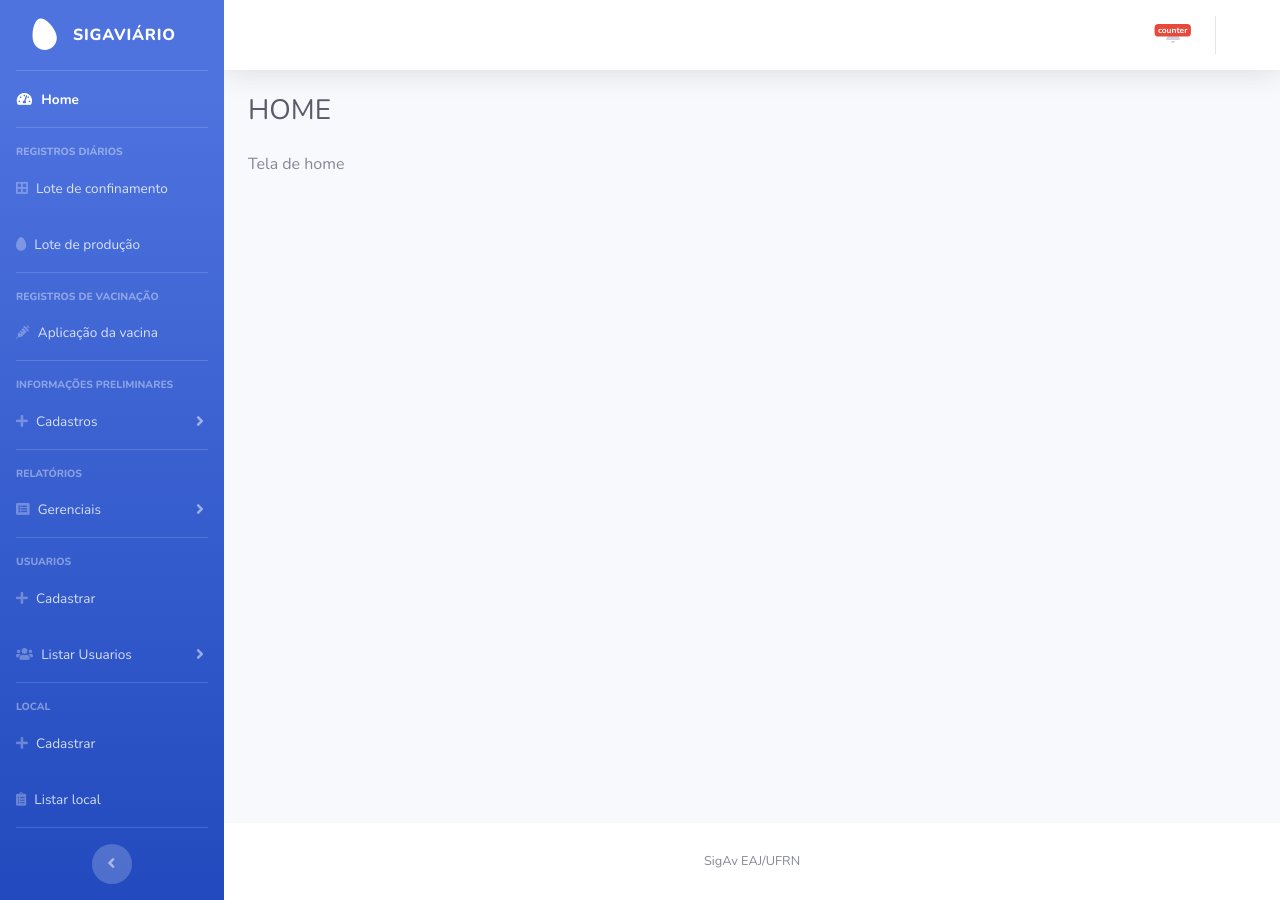
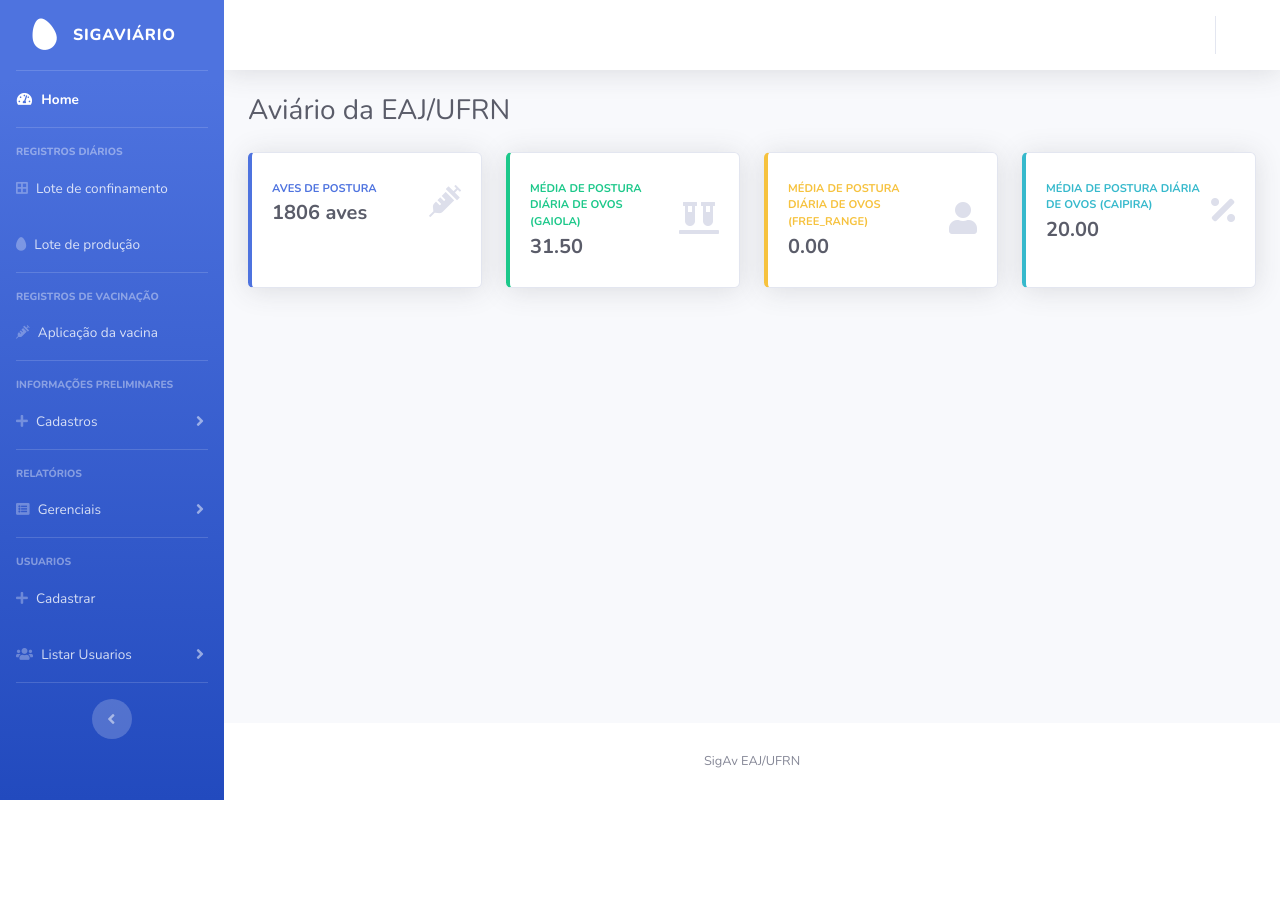
Before and after one commit to carlafcf/SigAv, a Django app: page / in a window 1280 px wide. After the commit the page ends 800 px from the top, so only its background shows below. Run offline with Django 3.2, Linux system fonts and the light colour scheme; a user stored in the database is signed in; data comes from the database, SQL or seed files in the repository; both versions use the stored data as it was after the commit; some libraries are stand-ins or nearby versions.

Commit message:
HOME - dados de postura

```diff
--- a/SigAv/producao/models.py
+++ b/SigAv/producao/models.py
@@ -22,6 +22,7 @@ class Fase_postura(models.Model):
     data_chegada = models.DateField(default=date.today)
     quantidade_aves_chegada = models.PositiveIntegerField()
     quantidade_aves_final = models.PositiveIntegerField(null=True, blank=True)
+    media_postura_diaria = models.DecimalField(max_digits=10, decimal_places=2, default=0)
     status = models.CharField(max_length=1, choices=STATUS, default='A') # Representa a existência ou não das aves no ambiente
     observacoes = models.CharField(max_length=400, null=True, blank=True)
 
--- a/SigAv/producao/views.py
+++ b/SigAv/producao/views.py
@@ -14,7 +14,42 @@ from lote.models import Lote
 
 @login_required
 def home(request):
-    return render(request, 'producao/home.html')
+    fase_postura = Fase_postura.objects.filter(status='A')
+
+    qnt_aves_postura = 0
+    media_postura_diaria_A = 0
+    quantidade_postura_A = 0
+    media_postura_diaria_B = 0
+    quantidade_postura_B = 0
+    media_postura_diaria_C = 0
+    quantidade_postura_C = 0
+    for fase in fase_postura:
+        qnt_aves_postura += fase.quantidade_aves_final
+
+        if fase.tipo_sistema == 'A':
+            quantidade_postura_A = quantidade_postura_A+1
+            media_postura_diaria_A = media_postura_diaria_A + fase.media_postura_diaria
+
+        if fase.tipo_sistema == 'B':
+            quantidade_postura_B = quantidade_postura_B+1
+            media_postura_diaria_B = media_postura_diaria_B + fase.media_postura_diaria
+
+        if fase.tipo_sistema == 'C':
+            quantidade_postura_C = quantidade_postura_C+1
+            media_postura_diaria_C = media_postura_diaria_C + fase.media_postura_diaria
+
+    media_postura_diaria_A = media_postura_diaria_A/quantidade_postura_A
+    media_postura_diaria_B = media_postura_diaria_B/quantidade_postura_B
+    media_postura_diaria_C = media_postura_diaria_C/quantidade_postura_C
+
+    informacoes = {
+        'qnt_aves_postura': qnt_aves_postura,
+        'media_postura_diaria_A': media_postura_diaria_A,
+        'media_postura_diaria_B': media_postura_diaria_B,
+        'media_postura_diaria_C': media_postura_diaria_C
+    }
+
+    return render(request, 'home.html', informacoes)
 
 class Criar_Producao(CreateView):
     model = Fase_postura
@@ -187,6 +222,8 @@ def criar_registro_diario_1(request, pk):
                 movimento_diario.primeira_coleta=form.cleaned_data['primeira_coleta']
                 movimento_diario.ovos_quebrados=form.cleaned_data['ovos_quebrados']
                 movimento_diario.save()
+
+                producao.media_postura_diaria = atualizar_media_fase_postura(producao.pk)
                 producao.quantidade_aves_final = producao.quantidade_aves_final - movimento_diario.mortalidade
                 producao.save()
 
@@ -196,6 +233,8 @@ def criar_registro_diario_1(request, pk):
                 movimento_diario.mortalidade=form.cleaned_data['mortalidade'] + movimento_diario.mortalidade
                 movimento_diario.ovos_quebrados=form.cleaned_data['ovos_quebrados'] + movimento_diario.ovos_quebrados
                 movimento_diario.save()
+
+                producao.media_postura_diaria = atualizar_media_fase_postura(producao.pk)
                 producao.quantidade_aves_final = producao.quantidade_aves_final - movimento_diario.mortalidade
                 producao.save()
 
@@ -229,6 +268,8 @@ def criar_registro_diario_2(request, pk):
                 movimento_diario.segunda_coleta=form.cleaned_data['segunda_coleta']
                 movimento_diario.ovos_quebrados=form.cleaned_data['ovos_quebrados']
                 movimento_diario.save()
+
+                producao.media_postura_diaria = atualizar_media_fase_postura(producao.pk)
                 producao.quantidade_aves_final = producao.quantidade_aves_final - movimento_diario.mortalidade
                 producao.save()
 
@@ -238,6 +279,8 @@ def criar_registro_diario_2(request, pk):
                 movimento_diario.mortalidade=form.cleaned_data['mortalidade'] + movimento_diario.mortalidade
                 movimento_diario.ovos_quebrados=form.cleaned_data['ovos_quebrados'] + movimento_diario.ovos_quebrados
                 movimento_diario.save()
+
+                producao.media_postura_diaria = atualizar_media_fase_postura(producao.pk)
                 producao.quantidade_aves_final = producao.quantidade_aves_final - movimento_diario.mortalidade
                 producao.save()
 
@@ -259,3 +302,16 @@ def buscar_lote_atual():
         return Lote.objects.filter(Q(status="A") | Q(status="B"))[0]
     else:
         return None
+
+def atualizar_media_fase_postura(pk):
+    fase_postura = Fase_postura.objects.get(pk=pk)
+    qnt_dias = Movimento_diario_postura.objects.filter(fase_postura=fase_postura).count()
+
+    contagem = 0
+    for movimento in Movimento_diario_postura.objects.filter(fase_postura=fase_postura):
+        if (movimento.primeira_coleta != None):
+            contagem = contagem + movimento.primeira_coleta
+        if (movimento.segunda_coleta != None):
+            contagem = contagem + movimento.segunda_coleta
+
+    return contagem/qnt_dias
--- a/SigAv/templates/base.html
+++ b/SigAv/templates/base.html
@@ -31,7 +31,7 @@
     <ul class="navbar-nav bg-gradient-primary sidebar sidebar-dark accordion" id="accordionSidebar">
 
       <!-- Sidebar - Brand -->
-      <a class="sidebar-brand d-flex align-items-center justify-content-center" href="index.html">
+      <a class="sidebar-brand d-flex align-items-center justify-content-center" href="{% url 'producao:home' %}">
         <div class="sidebar-brand-icon rotate-n-15">
           <i class="fas fa-egg"></i>
         </div>
@@ -43,7 +43,7 @@
 
       <!-- Nav Item - Dashboard -->
       <li class="nav-item active">
-        <a class="nav-link" href="{% url 'lote:listar' %}">
+        <a class="nav-link" href="{% url 'producao:home' %}">
           <i class="fas fa-fw fa-tachometer-alt"></i>
           <span>Home</span></a>
       </li>
@@ -59,7 +59,7 @@
       </div>
 
       <li class="nav-item">
-        <a class="nav-link collapsed" href="{% url 'lote:listar'%}">
+        <a class="nav-link collapsed" href="{% url 'lote:detalhes'%}">
           <i class="fas fa-border-all"></i>
           <span>Lote de confinamento</span>
         </a>
@@ -175,24 +175,6 @@
         </div>
       </li>
 
-       <hr class="sidebar-divider">
-
-      <div class="sidebar-heading">
-        Local
-      </div>
-      <li class="nav-item">
-        <a class="nav-link collapsed" href="">
-          <i class="fas fa-plus"></i>
-          <span>Cadastrar</span>
-        </a>
-      </li>
-
-      <li class="nav-item">
-        <a class="nav-link collapsed" href="">
-          <i class="fa fa-clipboard-list"></i>
-          <span>Listar local</span>
-        </a>
-      </li>
 
 
 
@@ -226,39 +208,6 @@
 
             <!-- Nav Item - Alerts -->
 
-            <li class="nav-item dropdown no-arrow mx-1">
-              <a class="nav-link dropdown-toggle" href="#" id="alertsDropdown" role="button" data-toggle="dropdown" aria-haspopup="true" aria-expanded="false">
-                <i class="fas fa-bell fa-fw"></i>
-
-                <!-- Counter - Alerts -->
-                <span class="badge badge-danger badge-counter">counter</span>
-              </a>
-              <!-- Dropdown - Alerts -->
-              <div class="dropdown-list dropdown-menu dropdown-menu-right shadow animated--grow-in" aria-labelledby="alertsDropdown">
-                <h6 class="dropdown-header">
-                  Central de Alertas
-                </h6>
-
-                  <!-- {% for amostra in amostras_pendentes|slice:"3" %} -->
-
-                    <a class="dropdown-item d-flex align-items-center" href="">
-                      <div class="mr-3">
-                        <div class="icon-circle bg-warning">
-                          <i class="fas fa-exclamation-triangle text-white"></i>
-                        </div>
-                      </div>
-                      <div>
-                       <form action="" method="POST">
-                        <div class="small text-gray-500"></div>
-                        A amostra ainda não foi concluída.
-                       </form>
-                      </div>
-                    </a>
-                  <!-- {% endfor %} -->
-
-                <a class="dropdown-item text-center small text-gray-500" href="">Mostrar todos</a>
-              </div>
-            </li>
 
 
             <div class="topbar-divider d-none d-sm-block"></div>
--- /dev/null
+++ b/SigAv/templates/home.html
@@ -0,0 +1,76 @@
+{% extends "base.html" %}
+{% load bootstrap4 %}
+
+{% block titulo %}
+  Aviário da EAJ/UFRN
+{% endblock %}
+
+{% block conteudo %}
+<div class="row">
+
+  <div class="col-xl-3 col-md-6 mb-4">
+    <div class="card border-left-primary shadow h-100 py-2">
+      <div class="card-body">
+        <div class="row no-gutters align-items-center">
+          <div class="col mr-2">
+           <div class="text-xs font-weight-bold text-primary text-uppercase mb-1">Aves de postura</div>
+            <div class="h5 mb-0 font-weight-bold text-gray-800">{{ qnt_aves_postura }} aves</div>
+          </div>
+          <div class="col-auto">
+            <i class="fas fa-syringe fa-2x text-gray-300"></i>
+          </div>
+        </div>
+      </div>
+    </div>
+  </div>
+
+
+  <div class="col-xl-3 col-md-6 mb-4">
+    <div class="card border-left-success shadow h-100 py-2">
+      <div class="card-body">
+        <div class="row no-gutters align-items-center">
+          <div class="col mr-2">
+            <div class="text-xs font-weight-bold text-success text-uppercase mb-1">Média de postura diária de ovos (gaiola)</div>
+            <div class="h5 mb-0 font-weight-bold text-gray-800">{{ media_postura_diaria_B }}</div>
+          </div>
+          <div class="col-auto">
+            <i class="fas fa-vials fa-2x text-gray-300"></i>
+          </div>
+        </div>
+      </div>
+    </div>
+  </div>
+
+  <div class="col-xl-3 col-md-6 mb-4">
+    <div class="card border-left-warning shadow h-100 py-2">
+      <div class="card-body">
+        <div class="row no-gutters align-items-center">
+          <div class="col mr-2">
+            <div class="text-xs font-weight-bold text-warning text-uppercase mb-1">Média de postura diária de ovos (free_range)</div>
+            <div class="h5 mb-0 font-weight-bold text-gray-800">{{ media_postura_diaria_A }}</div>
+          </div>
+          <div class="col-auto">
+            <i class="fas fa-user fa-2x text-gray-300"></i>
+          </div>
+        </div>
+      </div>
+    </div>
+  </div>
+
+  <div class="col-xl-3 col-md-6 mb-4">
+    <div class="card border-left-info shadow h-100 py-2">
+      <div class="card-body">
+        <div class="row no-gutters align-items-center">
+          <div class="col mr-2">
+            <div class="text-xs font-weight-bold text-info text-uppercase mb-1">Média de postura diária de ovos (caipira)</div>
+            <div class="h5 mb-0 font-weight-bold text-gray-800">{{ media_postura_diaria_C }}</div>
+          </div>
+          <div class="col-auto">
+            <i class="fas fa-percentage fa-2x text-gray-300"></i>
+          </div>
+        </div>
+      </div>
+    </div>
+  </div>
+</div>
+{% endblock %}
--- a/SigAv/templates/producao/detalhes.html
+++ b/SigAv/templates/producao/detalhes.html
@@ -54,7 +54,7 @@
                 <div class="row">
                   <div class="col-lg-4">
                     <p><strong>Data de chegada:</strong> {{producao.data_chegada|date:"d/m/y"}}</p>
-
+                    <p><strong>Média de produção:</strong> {{producao.media_postura_diaria}}</p>
                   </div>
                   <div class="col-lg-4">
                     <p><strong>Quantidade de aves inicial na produção:</strong> {{producao.quantidade_aves_chegada}}</p>
--- a/SigAv/templates/producao/home.html
+++ /dev/null
@@ -1,11 +0,0 @@
-{% extends "base.html" %}
-{% load bootstrap4 %}
-
-{% block titulo %}
-  HOME
-
-{% endblock %}
-
-{% block conteudo %}
-Tela de home
-{% endblock %}
```
Also changed, not shown: SigAv/db.sqlite3, SigAv/producao/migrations/0005_fase_postura_media_postura_diaria.py (added), SigAv/usuario/migrations/0002_auto_20210809_1350.py (added).
